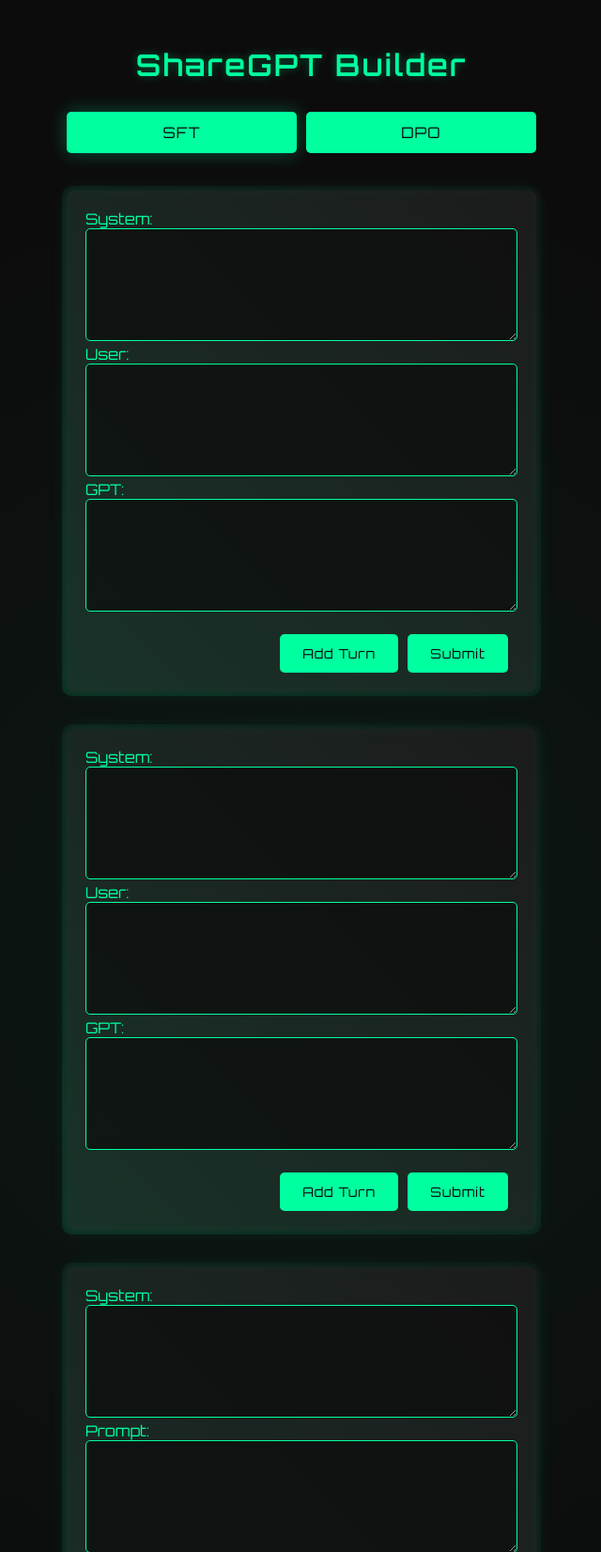
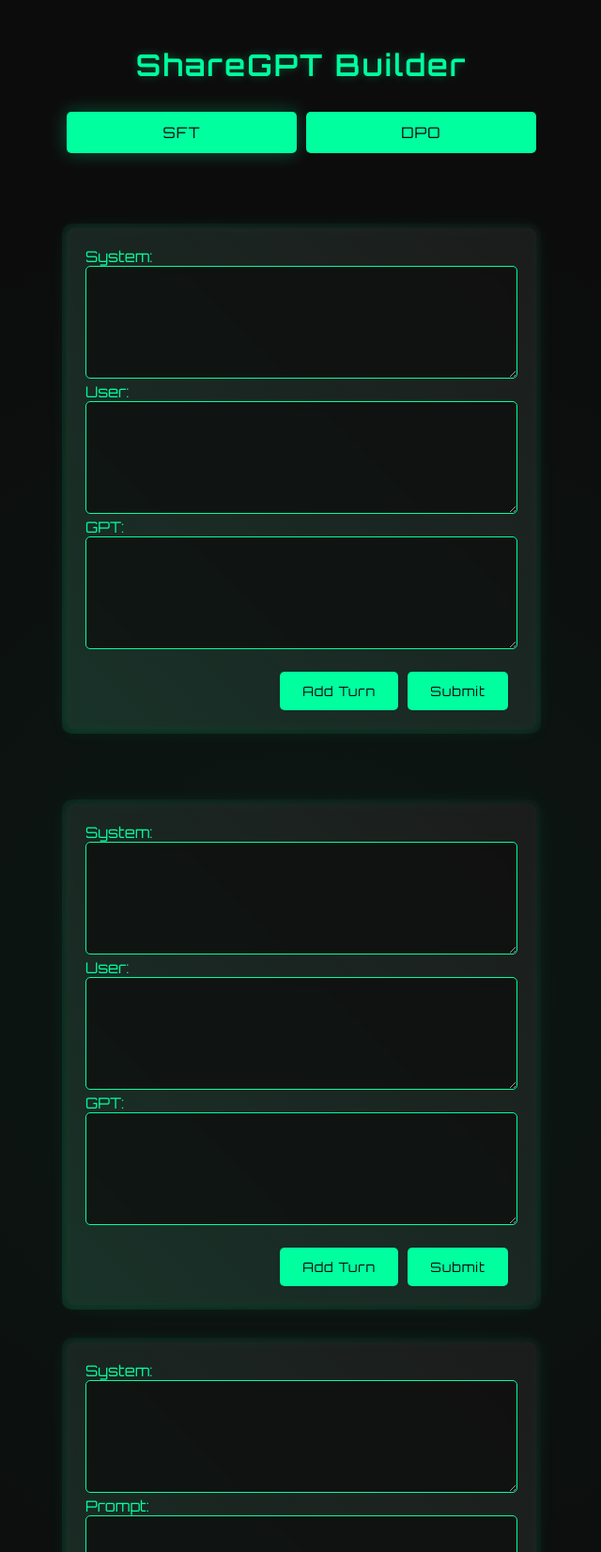
Before and after one commit to teknium1/ShareGPT-Builder, a Flask app: page / in a window 1280 px wide. Shown: the top 1652 px of the page at 94% size, without its empty margins (319-959 px from the left). Run offline with Flask 2, Linux system fonts and the light colour scheme.

Commit message:
Update index.html
margin-top fix for #sftForm

```diff
--- a/templates/index.html
+++ b/templates/index.html
@@ -153,6 +153,10 @@
     margin: auto;
 }
 #dpoForm {
+    margin-top: 40px;
+}
+
+#sftForm {
     margin-top: 40px;
 }
        </style>
```
